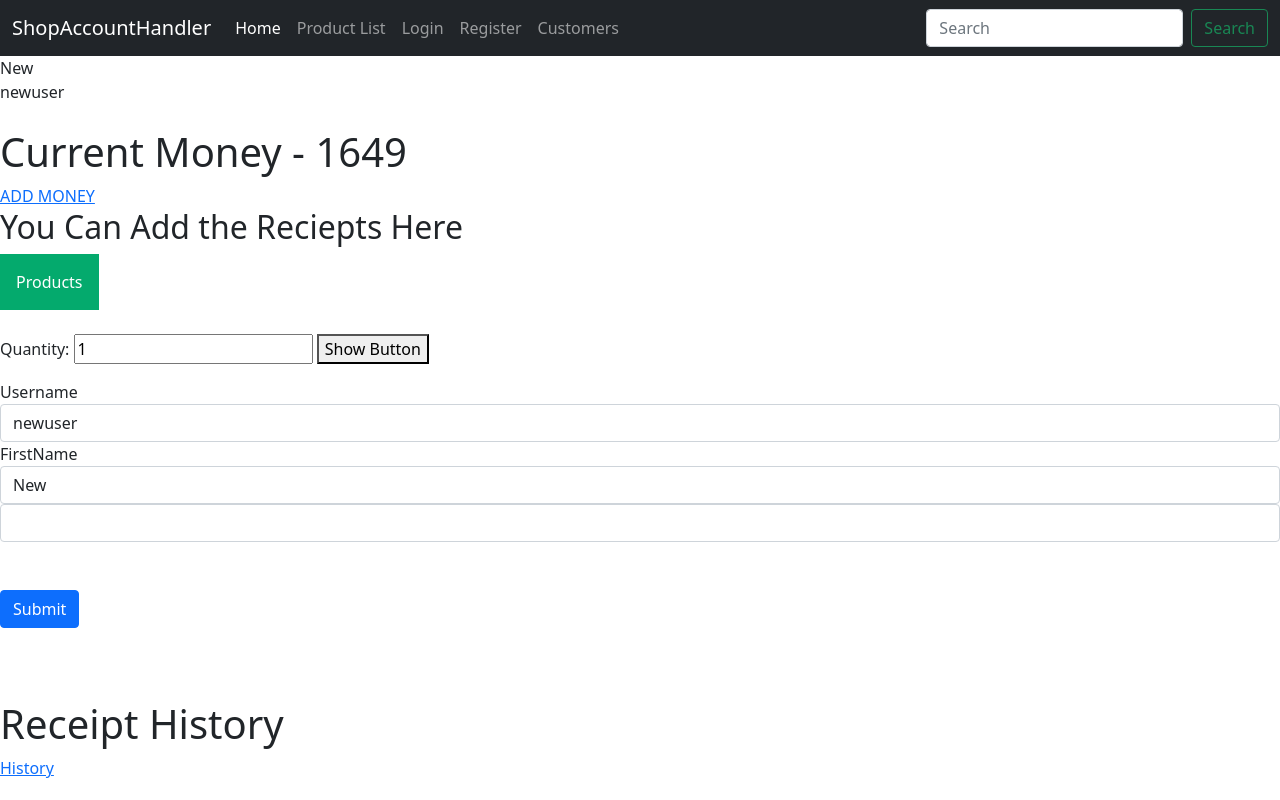
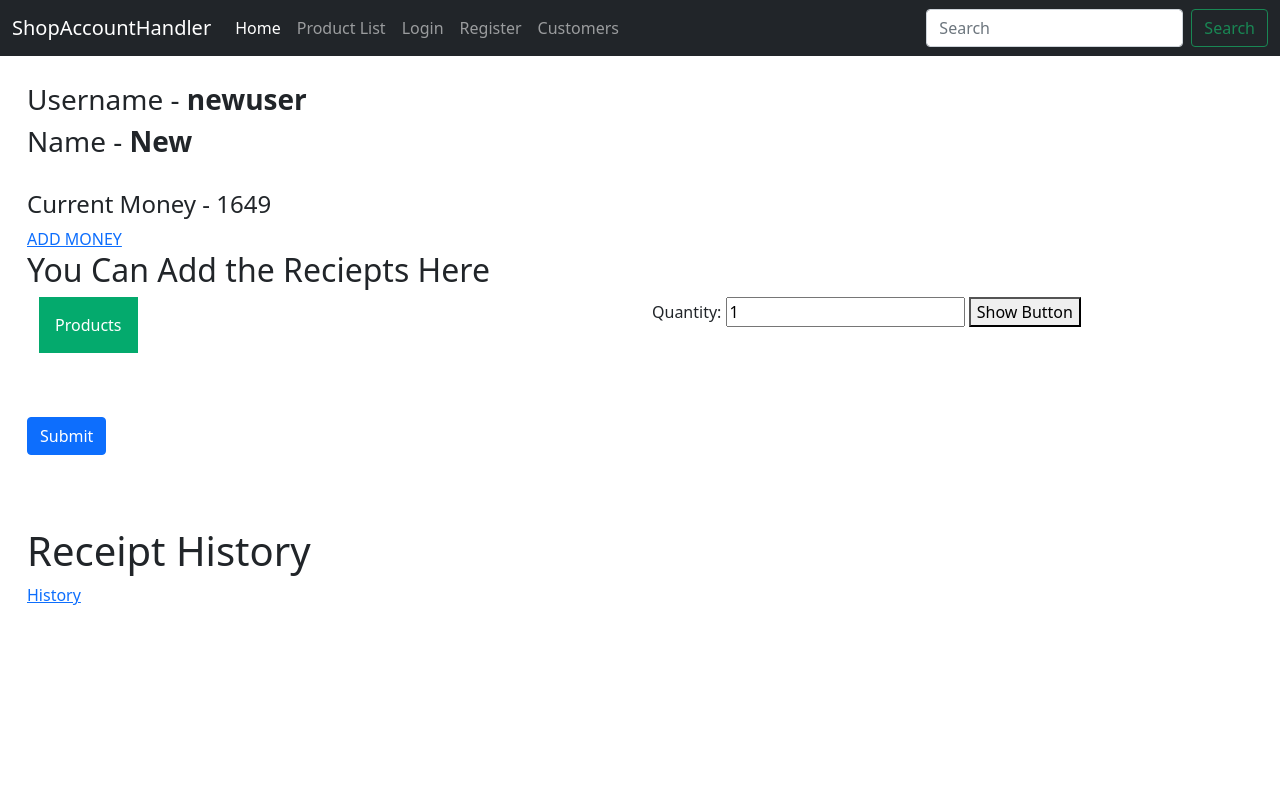
Before and after one commit to Bpiyush544/College-project, a Django app: a page that uses ShopAccountHandler/RcptGenerator/templates/base.html in a window 1280 px wide. Run offline with Django 4.2, Linux system fonts and the light colour scheme; data comes from the database, SQL or seed files in the repository; both versions use the stored data as it was after the commit; some libraries are stand-ins or nearby versions.

Commit message:
fixed css

```diff
--- a/ShopAccountHandler/RcptGenerator/templates/account.html
+++ b/ShopAccountHandler/RcptGenerator/templates/account.html
@@ -1,6 +1,4 @@
 {% extends 'base.html' %}
-
-
 {% block style %}
 .dropbtn {
     background-color: #04AA6D;
@@ -10,11 +8,9 @@
     border: none;
     cursor: pointer;
   }
-
   .dropbtn:hover, .dropbtn:focus {
     background-color: #3e8e41;
   }
-
   #myInput {
     box-sizing: border-box;
     background-image: url('searchicon.png');
@@ -25,14 +21,11 @@
     border: none;
     border-bottom: 1px solid #ddd;
   }
-
   #myInput:focus {outline: 3px solid #ddd;}
-
   .dropdown {
     position: relative;
     display: inline-block;
   }
-
   .dropdown-content {
     display: none;
     position: absolute;
@@ -42,7 +35,6 @@
     border: 1px solid #ddd;
     z-index: 1;
   }
-
   .dropdown-content button {
     color: black;
     padding: 12px 16px;
@@ -50,34 +42,46 @@
     display: block;
   }
   {% comment %} use here {% endcomment %}
-
   .dropdown button:hover {background-color: #ddd;}
   {% comment %} use here {% endcomment %}
-
   .show {display: block;}
+  .hidden{
+    display:none;
+  }
 {% endblock style %}
 
-
 {% block title %}
-    new page
+    Account
 {% endblock title %}
 
 {% block content %}
-    {{customer.first_name}}
-    <br>
-    {{customer.username}}
-<br>
+<!--  on the  bootstrap page we have List group which we could use for our History page -->
+<h3>
+  Username - <b>{{customer.username}}</b>
+</h3>
+<h3>
+  Name - <b>{{customer.first_name}}</b>
+</h3>
 <br>
 <script>
   sessionStorage.clear();
 </script>
-<h1>Current Money   - <span>{{amount}}</span></h1>
-<a href="{% url 'add_money' customer.username %}">
+  <h4>Current Money   - <span>{{amount}}</span></h4>
+  {% comment %} <button class="btn btn-primary"> {% endcomment %}
+
+    <a href="{% url 'add_money' customer.username %}" style="text-decoration:none ,color: white ">
       ADD MONEY
     </a>
+  {% comment %} </button> {% endcomment %}
 <h2>
   You Can Add the Reciepts Here
 </h2>
+
+
+
+<div class="container-fluid">
+  <div class="row">
+      <div class="col-lg-6">
         <div class="dropdown">
           <button onclick="myFunction()" class="dropbtn">Products</button>
           <div id="myDropdown" class="dropdown-content">
@@ -85,41 +89,35 @@
             {% for product in Products %}
               <button style="border:none" onclick="myFunc({{product.name}})" id="{{product.name}}">{{product.name}}</button>
             {% endfor %}
-  </div><br><br>
+          </div>
+        </div>
+      </div>
+      <div class="col-lg-6">
         <label for="quantity">Quantity:</label>
         <input type="number" id="quantity" name="quantity" max="50" value=1>
         <button onclick="showReciept()">Show Button</button>
+      </div>
+  </div>
+</div>
     <ul id="reciept">
     </ul>
-  {% comment %} <button type="button">hello</button> {% endcomment %}
-</div>
       <form method="post" action="/accountHolders/{{customer.username}}">
         {% csrf_token %}
         <div class="form-group">
-        <label for="username">Username</label>
         <div class="form-row">
           <div class="col">
-        <input type="text" name = "username" class="form-control" value="{{customer.username}} ">
-    </div>
-    <div class="form-group">
-        <label for="firstname">FirstName</label>
-    <div class="form-row">
-        <div class="col">
-        <input type="text" name = "firstname" class="form-control" value="{{customer.first_name}} ">
+            <input type="text" style="display:none" name = "username" class="form-control" value="{{customer.username}} ">
           </div>
           <div class="form-group">
             <div class="form-row">
               <div class="col">
-        <input id="data" type="text" name = "data" class="form-control" value="">
+                <input type="text" style="display:none" name = "firstname" class="form-control" value="{{customer.first_name}} ">
               </div>
-    {% comment %} <div class="form-group col-md-4">
-        <label for="inputState">Product</label>
-        <select id="inputState" class="form-control" name="product">
-            {% for product in Products %}
-                <option selected>{{product}}</option>
-            {% endfor %}
-        </select>
-      </div> {% endcomment %}
+              <div class="form-group">
+                <div class="form-row">
+                  <div class="col">
+                    <input id="data" style="display:none" type="text" name = "data" class="form-control" value="">
+                  </div>
       <br>
       <br>
     <button type="submit" class="btn btn-primary">Submit</button>
--- a/ShopAccountHandler/RcptGenerator/templates/accountHolders.html
+++ b/ShopAccountHandler/RcptGenerator/templates/accountHolders.html
@@ -8,7 +8,6 @@
 {% block content %}
     <div class="container">
         <div class="row">
-
             {% for user in accountHolders %}
             <div class="card m-2" style="width: 18rem;">
                 <div class="card-body">
--- a/ShopAccountHandler/RcptGenerator/templates/base.html
+++ b/ShopAccountHandler/RcptGenerator/templates/base.html
@@ -12,6 +12,10 @@
         {% endblock title %}
     </title>
     <style>
+        .contain{
+            margin: 25px;
+            padding: 2px;
+        }
         {% block style %}
         {% endblock style %}
     </style>
@@ -69,9 +73,10 @@
             </div>
         </div>
     </nav>
+    <div class="contain">
+        {% block content %}
 
-    {% block content %}
-
-    {% endblock content %}
+        {% endblock content %}
+    </div>
 </body>
 </html>
--- a/ShopAccountHandler/RcptGenerator/templates/contact.html
+++ b/ShopAccountHandler/RcptGenerator/templates/contact.html
@@ -4,11 +4,11 @@
 <form method="post">
     {% csrf_token %}
     <div class="mb-3">
-      <label for="exampleInputEmail1" class="form-label">Username - {{user.username}}</label>
+      <label for="exampleInputEmail1" class="form-label"><h3> Username - <b>{{user.username}}</b> </h3></label>
       <input type="hidden" name = "username" class="form-control" value="{{user.username}}">
     </div>
     <div class="mb-3">
-      <label for="exampleInputEmail1" class="form-label">Name - {{user.first_name}} {{user.last_name}}</label>
+      <label for="exampleInputEmail1" class="form-label"><h3> Name - <b> {{user.first_name}} {{user.last_name}} </b> </h3></label>
       <input type="hidden" name="fname" class="form-control" value="{{user.first_name}} {{user.last_name}}">
     </div>
     <div class="mb-3">
```
Also changed, not shown: ShopAccountHandler/RcptGenerator/templates/history.html (+18 -3 lines), ShopAccountHandler/db.sqlite3. Lines whose indentation alone changed are shown as unchanged.
